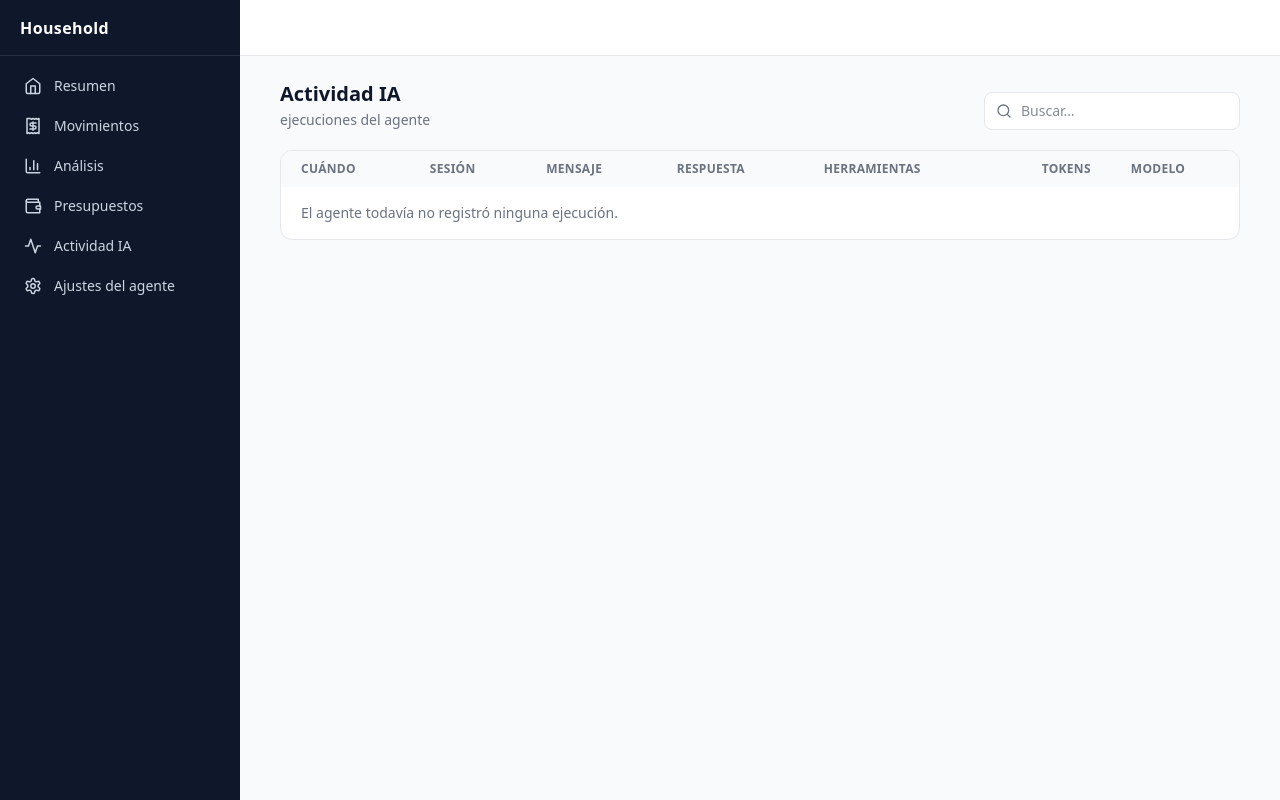
After one commit to imanolcorimayo/home-assistant, a Python web app: template household/web/app/templates/agent_runs.html in a window 1280 px wide. The commit adds this page. Run offline with Jinja, Linux system fonts and the light colour scheme; the template is opened without the code that fills it, so the values that code supplies are empty; style sheets or scripts are compiled from the project's sources.

Commit message:
feat(household): log agent runs (tools, args, tokens) + Actividad IA dashboard
Co-Authored-By: Claude Opus 4.7 (1M context) <noreply@anthropic.com>

```diff
--- a/household/server/app/models/__init__.py
+++ b/household/server/app/models/__init__.py
@@ -1,6 +1,7 @@
 from app.models.finance import (
     Account,
     AccountKind,
+    AgentRun,
     Category,
     FamilyMember,
     MonthlyBudget,
@@ -13,6 +14,7 @@ from app.models.finance import (
 __all__ = [
     "Account",
     "AccountKind",
+    "AgentRun",
     "Category",
     "FamilyMember",
     "MonthlyBudget",
--- /dev/null
+++ b/household/web/app/templates/agent_runs.html
@@ -0,0 +1,102 @@
+{% extends "base.html" %}
+{% from "macros.html" import page_header, pager, icon %}
+{% block title %}Actividad IA — Household{% endblock %}
+{% block content %}
+  {% call page_header("Actividad IA", total ~ " ejecuciones del agente") %}
+    <form method="get" action="/agent-runs" class="relative">
+      <span class="absolute left-3 top-1/2 -translate-y-1/2 text-muted">{{ icon('search', 'w-4 h-4') }}</span>
+      <input type="search" name="q" value="{{ q }}" placeholder="Buscar…"
+             class="w-44 md:w-64 pl-9 pr-3 py-2 text-sm rounded-lg border border-line bg-surface
+                    focus:outline-none focus:ring-2 focus:ring-ink/10" />
+    </form>
+  {% endcall %}
+
+  {# Cost view: tokens per day. #}
+  {% if daily %}
+    <div class="mb-6">
+      <h2 class="text-sm font-semibold text-muted mb-2">Uso de tokens por día</h2>
+      <div class="bg-surface border border-line rounded-xl overflow-x-auto">
+        <table class="w-full text-sm">
+          <thead class="text-xs uppercase tracking-wide text-muted bg-bg">
+            <tr>
+              <th class="text-left px-5 py-2.5">Día</th>
+              <th class="px-5 py-2.5 num">Ejecuciones</th>
+              <th class="px-5 py-2.5 num">Tokens</th>
+            </tr>
+          </thead>
+          <tbody>
+            {% for d in daily %}
+              <tr class="border-t border-line">
+                <td class="px-5 py-2 whitespace-nowrap">{{ d.day.strftime("%d/%m/%Y") }}</td>
+                <td class="px-5 py-2 num">{{ d.runs }}</td>
+                <td class="px-5 py-2 num">{{ "{:,}".format(d.tokens).replace(",", ".") }}</td>
+              </tr>
+            {% endfor %}
+          </tbody>
+        </table>
+      </div>
+    </div>
+  {% endif %}
+
+  <div class="bg-surface border border-line rounded-xl overflow-x-auto">
+    <table class="w-full text-sm">
+      <thead class="text-xs uppercase tracking-wide text-muted bg-bg">
+        <tr>
+          <th class="text-left px-5 py-2.5 whitespace-nowrap">Cuándo</th>
+          <th class="text-left px-5 py-2.5">Sesión</th>
+          <th class="text-left px-5 py-2.5">Mensaje</th>
+          <th class="text-left px-5 py-2.5">Respuesta</th>
+          <th class="text-left px-5 py-2.5">Herramientas</th>
+          <th class="px-5 py-2.5 num">Tokens</th>
+          <th class="text-left px-5 py-2.5">Modelo</th>
+        </tr>
+      </thead>
+      <tbody>
+        {% for r in rows %}
+          <tr class="border-t border-line align-top hover:bg-bg/60">
+            <td class="px-5 py-2.5 whitespace-nowrap text-muted">{{ r.created_ts.strftime("%d/%m %H:%M") }}</td>
+            <td class="px-5 py-2.5 whitespace-nowrap" title="{{ r.session_id or '' }}">
+              {% if r.session_id %}
+                <span class="font-mono text-xs px-1.5 py-0.5 rounded bg-bg border border-line">{{ r.session_id[:8] }}</span>
+              {% else %}
+                <span class="text-muted text-xs">—</span>
+              {% endif %}
+            </td>
+            <td class="px-5 py-2.5 max-w-xs truncate" title="{{ r.input_text or '' }}">{{ r.input_text or "—" }}</td>
+            <td class="px-5 py-2.5 max-w-xs">
+              {% if r.error %}
+                <span class="text-expense">⚠ {{ r.error }}</span>
+              {% else %}
+                <span class="truncate inline-block max-w-xs align-bottom" title="{{ r.reply_text or '' }}">{{ r.reply_text or "—" }}</span>
+              {% endif %}
+            </td>
+            <td class="px-5 py-2.5">
+              {% if r.tools %}
+                <div class="space-y-1">
+                  {% for t in r.tools %}
+                    <div class="text-xs">
+                      <span class="px-2 py-0.5 rounded-md bg-bg border border-line whitespace-nowrap">{{ t.name }}</span>
+                      {% if t.args %}
+                        <span class="text-muted">{% for k, v in t.args.items() %}{{ k }}={{ v }}{% if not loop.last %}, {% endif %}{% endfor %}</span>
+                      {% endif %}
+                    </div>
+                  {% endfor %}
+                </div>
+              {% else %}
+                <span class="text-muted text-xs">sin herramientas</span>
+              {% endif %}
+            </td>
+            <td class="px-5 py-2.5 num text-muted whitespace-nowrap">{{ r.total_tokens if r.total_tokens is not none else "—" }}</td>
+            <td class="px-5 py-2.5 text-muted text-xs whitespace-nowrap">{{ r.model_used or "—" }}</td>
+          </tr>
+        {% else %}
+          <tr><td colspan="7" class="px-5 py-4 text-muted">
+            {{ "Sin resultados para “" ~ q ~ "”." if q else "El agente todavía no registró ninguna ejecución." }}
+          </td></tr>
+        {% endfor %}
+      </tbody>
+    </table>
+  </div>
+
+  {{ pager(page, total_pages, q) }}
+{% endblock %}
--- a/household/web/app/templates/base.html
+++ b/household/web/app/templates/base.html
@@ -13,6 +13,7 @@
   ("/transactions", "Movimientos",  "receipt"),
   ("/analytics",    "Análisis",     "chart"),
   ("/budgets",      "Presupuestos", "wallet"),
+  ("/agent-runs",   "Actividad IA", "activity"),
   ("/settings",     "Ajustes del agente", "settings"),
 ] %}
 {% set path = request.url.path %}
@@ -49,7 +50,7 @@
   </div>
 
   {# Mobile bottom bar — hidden on desktop. #}
-  <nav class="md:hidden fixed bottom-0 inset-x-0 bg-ink text-white grid grid-cols-5 border-t border-white/10">
+  <nav class="md:hidden fixed bottom-0 inset-x-0 bg-ink text-white grid grid-cols-6 border-t border-white/10">
     {% for href, label, ic in nav %}
       <a href="{{ href }}"
          class="flex flex-col items-center gap-0.5 py-2 text-[10px]
--- a/household/web/app/templates/macros.html
+++ b/household/web/app/templates/macros.html
@@ -16,6 +16,7 @@
 {%- elif name == "plus" %}<path d="M5 12h14"/><path d="M12 5v14"/>
 {%- elif name == "chart" %}<path d="M3 3v16a2 2 0 0 0 2 2h16"/><path d="M18 17V9"/><path d="M13 17V5"/><path d="M8 17v-3"/>
 {%- elif name == "users" %}<path d="M16 21v-2a4 4 0 0 0-4-4H6a4 4 0 0 0-4 4v2"/><circle cx="9" cy="7" r="4"/><path d="M22 21v-2a4 4 0 0 0-3-3.87"/><path d="M16 3.13a4 4 0 0 1 0 7.75"/>
+{%- elif name == "activity" %}<path d="M22 12h-4l-3 9L9 3l-3 9H2"/>
 {%- endif -%}
 </svg>
 {%- endmacro %}
```
Also changed, not shown: household/server/app/models/finance.py (+26 -0 lines), household/server/app/services/agent.py (+104 -19 lines), household/web/app/routes.py (+57 -0 lines), household/migrations/004_agent_runs.sql (added), household/migrations/005_agent_run_tokens.sql (added).
